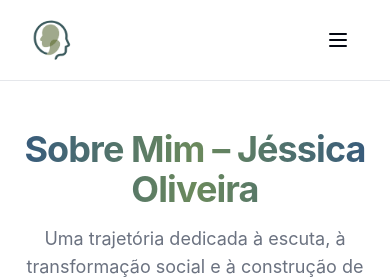
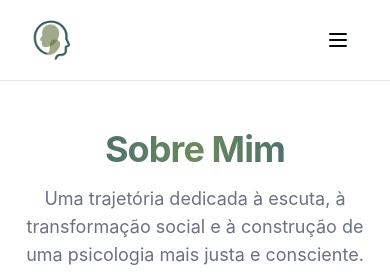
Before and after one commit to rebeccaaaaaaaaaaa/jessica-oliveira-psi, a React (Vite) app: page /sobre in a window 390 px wide. Shown: the top 279 px of the page. Built offline with nearby package versions, Linux system fonts and the light colour scheme.

Commit message:
refactor: hidden imagen in mobile

```diff
--- a/src/pages/AboutPage.jsx
+++ b/src/pages/AboutPage.jsx
@@ -1,5 +1,5 @@
 import { motion } from "framer-motion";
-import { Button } from '@/components/ui/button';
+import { Button } from "@/components/ui/button";
 import { Link } from "react-router-dom";
 import { MessageSquare } from "lucide-react";
 const AboutPage = () => {
@@ -36,7 +36,7 @@ const AboutPage = () => {
           variants={itemVariants}
           className="text-4xl md:text-5xl font-bold text-transparent bg-clip-text bg-gradient-to-r from-primary via-secondary to-primary mb-4"
         >
-          Sobre Mim – Jéssica Oliveira
+          Sobre Mim
         </motion.h1>
         <motion.p
           variants={itemVariants}
@@ -133,7 +133,7 @@ const AboutPage = () => {
               crítico e socialmente comprometido sobre a clínica.
             </p>
           </motion.div>
-          <motion.div variants={itemVariants} className="md:col-span-2">
+          <motion.div variants={itemVariants} className="md:col-span-2 hidden lg:block">
             <img
               className="rounded-lg shadow-xl object-cover w-full h-auto md:h-[auto]"
               alt="Psicóloga Jéssica Oliveira"
@@ -145,7 +145,7 @@ const AboutPage = () => {
 
       <section className="mb-12 md:mb-16">
         <div className="grid md:grid-cols-5 gap-8 items-center">
-          <motion.div variants={itemVariants} className="md:col-span-2">
+          <motion.div variants={itemVariants} className="md:col-span-2 hidden lg:block">
             <img
               className="rounded-lg shadow-xl object-cover w-full h-auto md:h-[auto]"
               alt="Psicóloga Jéssica Oliveira"
@@ -215,7 +215,7 @@ const AboutPage = () => {
               </Link>
             </Button>
           </motion.div>
-                    <motion.div variants={itemVariants} className="md:col-span-2">
+          <motion.div variants={itemVariants} className="md:col-span-2 hidden lg:block">
             <img
               className="rounded-lg shadow-xl object-cover w-full h-auto md:h-[auto]"
               alt="Psicóloga Jéssica Oliveira"
```
